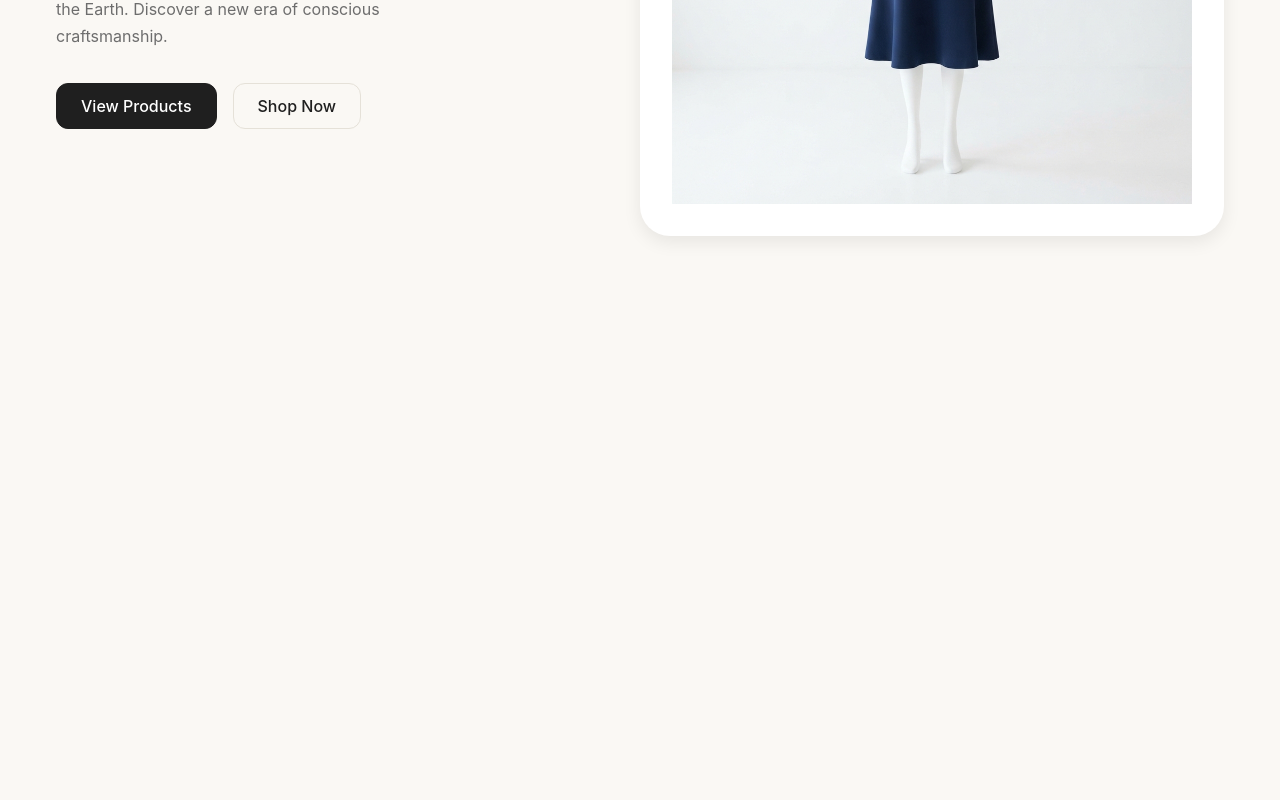
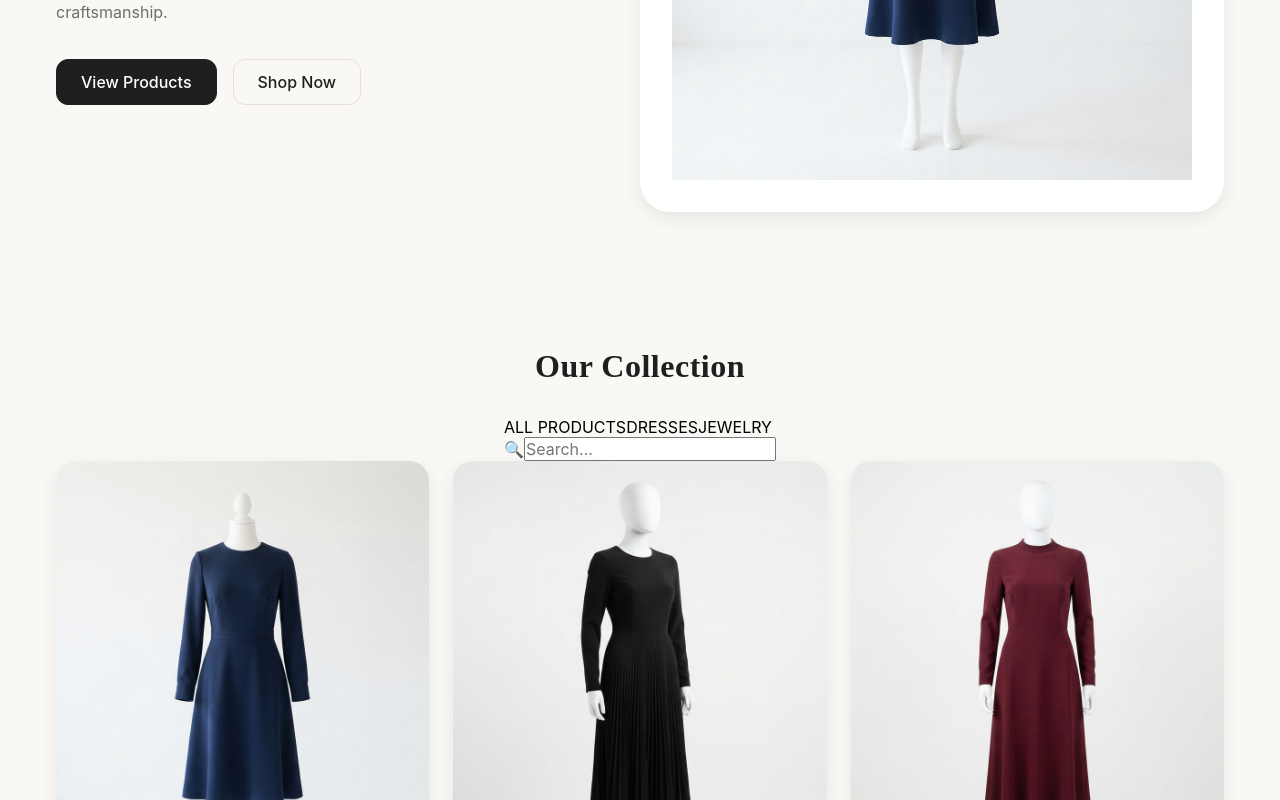
Before and after one commit to rseidu941-commits/eco-wear, a React (Vite) app: page / in a window 1280 px wide. Shown: the part 523-1323 px from the top of the page. Before the commit the page ends 823 px from the top, so only its background shows below. Built offline with nearby package versions, Linux system fonts and the light colour scheme.

Commit message:
product grid component updated

```diff
--- a/src/App.jsx
+++ b/src/App.jsx
@@ -3,14 +3,19 @@ import Button from "./Components/Button/Button";
 import Header from "./Components/Header/Header";
 import Hero from "./Components/Hero/Hero";
 
+import ProductGrid from "./Components/ProductGrid/ProductGrid";
+
 function App() {
   return (
     <>
-      <Button />
+
 
       <Header />
 
       <Hero />
+       <Button />
+       <ProductGrid/>
+
     </>
   );
 }
--- a/src/Components/ProductGrid/ProductGrid.jsx
+++ b/src/Components/ProductGrid/ProductGrid.jsx
@@ -1,21 +1,79 @@
 
-import React from "react";
+import { useState } from "react";
 import ProductCard from "../ProductCard/ProductCard";
+import SearchBar from "../SearchBar/SearchBar";
 import products from "../../data/products";
 import "./ProductGrid.scss";
 
 function ProductGrid() {
+  const [selectedCategory, setSelectedCategory] = useState("All");
+  const [searchTerm, setSearchTerm] = useState("");
+
+
+  const filteredProducts = products.filter((item) => {
+    const matchesCategory =
+      selectedCategory === "All" || item.category === selectedCategory;
+    const matchesSearch = item.name
+      .toLowerCase()
+      .includes(searchTerm.toLowerCase());
+
+    return matchesCategory && matchesSearch;
+  });
+
   return (
     <section className="product-grid">
       <div className="product-grid__container">
-        <h2 className="product-grid__title">Our Collection</h2>
+
+
+        <div className="product-grid__header">
+          <h2 className="product-grid__title">Our Collection</h2>
+
+          <div className="product-grid__controls">
+            <nav className="product-grid__nav">
+              <button
+                type="button"
+                className={`product-grid__nav-btn ${
+                  selectedCategory === "All" ? "product-grid__nav-btn--active" : ""
+                }`}
+                onClick={() => setSelectedCategory("All")}
+              >
+                ALL PRODUCTS
+              </button>
+              <button
+                type="button"
+                className={`product-grid__nav-btn ${
+                  selectedCategory === "Dresses" ? "product-grid__nav-btn--active" : ""
+                }`}
+                onClick={() => setSelectedCategory("Dresses")}
+              >
+                DRESSES
+              </button>
+              <button
+                type="button"
+                className={`product-grid__nav-btn ${
+                  selectedCategory === "Jewelry" ? "product-grid__nav-btn--active" : ""
+                }`}
+                onClick={() => setSelectedCategory("Jewelry")}
+              >
+                JEWELRY
+              </button>
+            </nav>
+
+            <SearchBar searchTerm={searchTerm} setSearchTerm={setSearchTerm} />
+          </div>
+        </div>
+
 
         <div className="product-grid__list">
-          {products.map((item) => (
+          {filteredProducts.length > 0 ? (
+            filteredProducts.map((item) => (
+              <ProductCard key={item.id} product={item} />
+            ))
+          ) : (
+            <p className="product-grid__empty">No products matched your search.</p>
+          )}
+        </div>
 
-            <ProductCard key={item.id} product={item} />
-          ))}
-        </div>
       </div>
     </section>
   );
```
